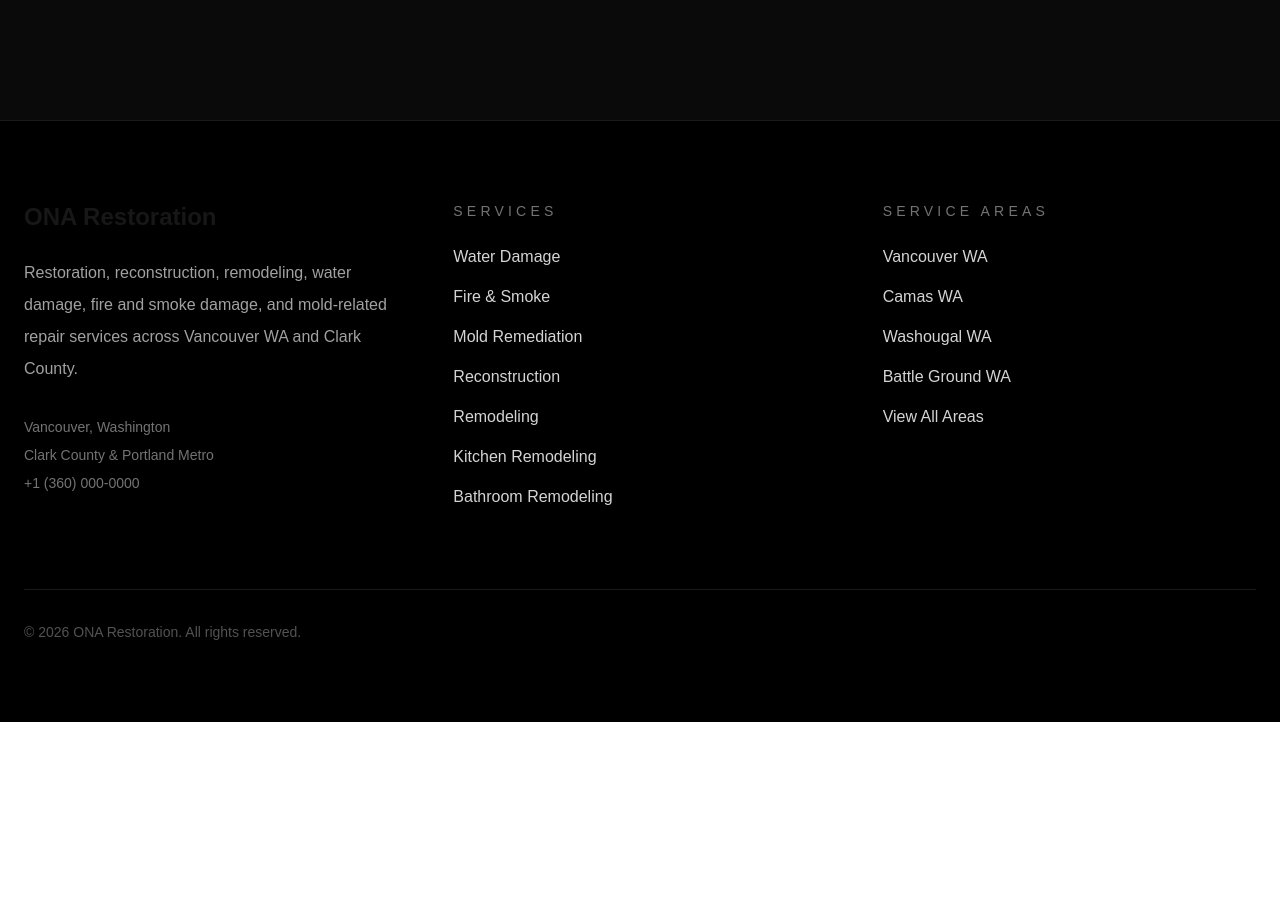
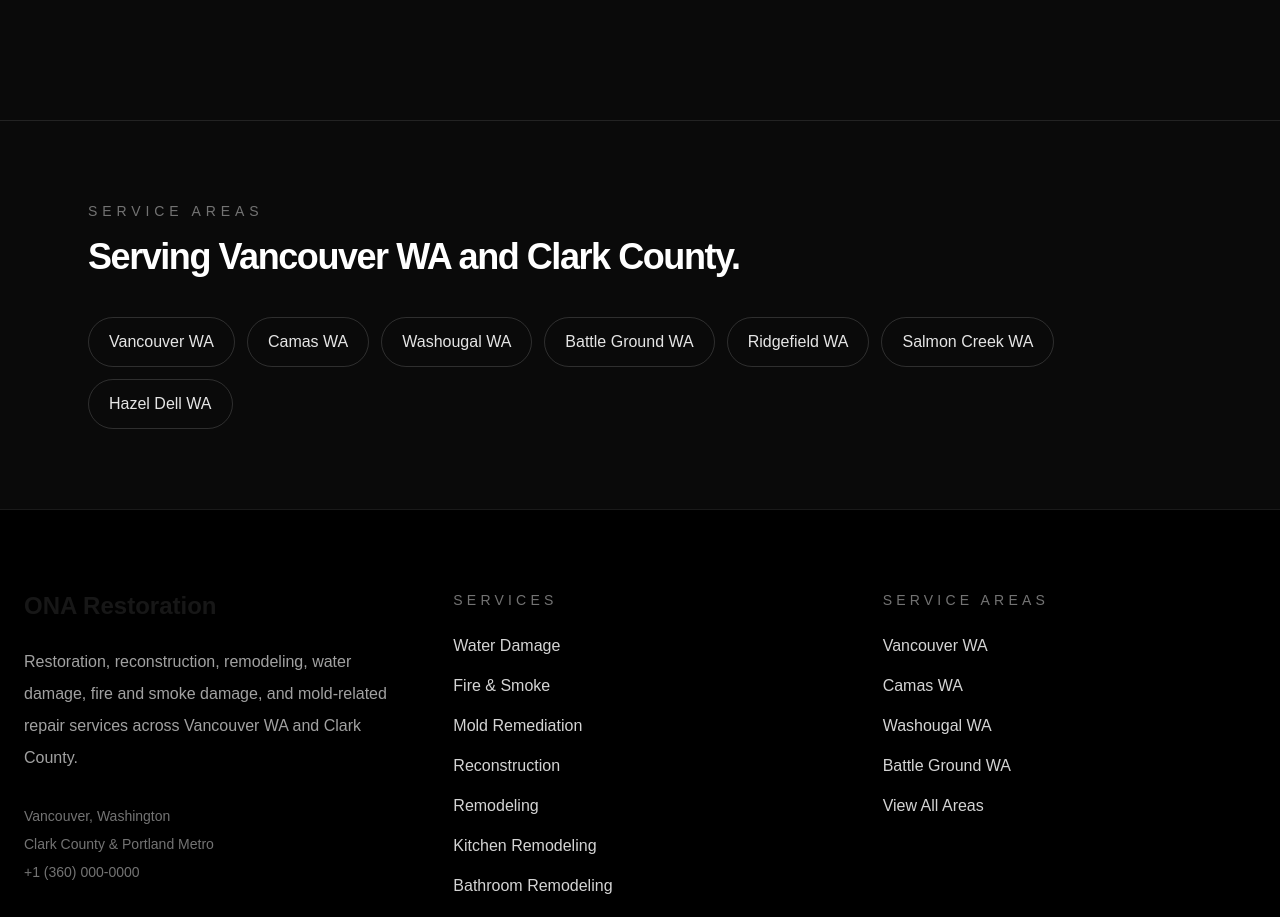
Before and after one commit to dmitzin-web/ona-restore, a Next.js app: page /insurance-claims in a window 1280 px wide. Shown: the part 2640-3557 px from the top of the page. Before the commit the page ends 3362 px from the top, so only its background shows below. Built offline with nearby package versions, Linux system fonts and the light colour scheme.

Commit message:
Improve unique local content on city pages

```diff
--- a/app/bathroom-remodeling/page.tsx
+++ b/app/bathroom-remodeling/page.tsx
@@ -1,3 +1,4 @@
+import ServiceAreasSection from '@/components/ServiceAreasSection'
 import FaqSection from '@/components/FaqSection'
 import FaqSchema from '@/components/FaqSchema'
 import ServiceSchema from '@/components/ServiceSchema'
@@ -134,6 +135,7 @@
         </div>
       </section>
       <FaqSection items={bathroomFaqs} />
+      <ServiceAreasSection />
     </main>
   )
 }
--- a/app/insurance-claims/page.tsx
+++ b/app/insurance-claims/page.tsx
@@ -1,3 +1,4 @@
+import ServiceAreasSection from '@/components/ServiceAreasSection'
 import FaqSchema from '@/components/FaqSchema'
 import FaqSection from '@/components/FaqSection'
 const insuranceClaimFaqs = [
@@ -132,6 +133,7 @@
         </div>
       </section>
       <FaqSection items={insuranceClaimFaqs} />
+      <ServiceAreasSection />
     </main>
   )
 }
--- a/app/kitchen-bathroom-remodeling/page.tsx
+++ b/app/kitchen-bathroom-remodeling/page.tsx
@@ -1,3 +1,4 @@
+import ServiceAreasSection from '@/components/ServiceAreasSection'
 import ServiceSchema from '@/components/ServiceSchema'
 import FaqSchema from '@/components/FaqSchema'
 import FaqSection from '@/components/FaqSection'
@@ -164,6 +165,7 @@
         </div>
       </section>
       <FaqSection items={remodelingFaqs} />
+      <ServiceAreasSection />
     </main>
   )
 }
--- a/app/kitchen-remodeling/page.tsx
+++ b/app/kitchen-remodeling/page.tsx
@@ -1,3 +1,4 @@
+import ServiceAreasSection from '@/components/ServiceAreasSection'
 import FaqSection from '@/components/FaqSection'
 import FaqSchema from '@/components/FaqSchema'
 import ServiceSchema from '@/components/ServiceSchema'
@@ -134,6 +135,7 @@
         </div>
       </section>
       <FaqSection items={kitchenFaqs} />
+      <ServiceAreasSection />
     </main>
   )
 }
--- a/app/restoration/fire-smoke-damage/page.tsx
+++ b/app/restoration/fire-smoke-damage/page.tsx
@@ -1,3 +1,4 @@
+import ServiceAreasSection from '@/components/ServiceAreasSection'
 import FaqSchema from '@/components/FaqSchema'
 import FaqSection from '@/components/FaqSection'
 import ServiceSchema from '@/components/ServiceSchema'
@@ -134,6 +135,7 @@
         </div>
       </section>
       <FaqSection items={fireSmokeFaqs} />
+      <ServiceAreasSection />
     </main>
   )
 }
--- a/app/restoration/mold-remediation/page.tsx
+++ b/app/restoration/mold-remediation/page.tsx
@@ -1,3 +1,4 @@
+import ServiceAreasSection from '@/components/ServiceAreasSection'
 import FaqSchema from '@/components/FaqSchema'
 import FaqSection from '@/components/FaqSection'
 const moldFaqs = [
@@ -127,6 +128,7 @@
         </div>
       </section>
       <FaqSection items={moldFaqs} />
+      <ServiceAreasSection />
     </main>
   )
 }
--- a/app/restoration/reconstruction/page.tsx
+++ b/app/restoration/reconstruction/page.tsx
@@ -1,3 +1,4 @@
+import ServiceAreasSection from '@/components/ServiceAreasSection'
 import FaqSchema from '@/components/FaqSchema'
 import FaqSection from '@/components/FaqSection'
 import ServiceSchema from '@/components/ServiceSchema'
@@ -133,6 +134,7 @@
         </div>
       </section>
       <FaqSection items={reconstructionFaqs} />
+      <ServiceAreasSection />
     </main>
   )
 }
--- a/app/restoration/water-damage/page.tsx
+++ b/app/restoration/water-damage/page.tsx
@@ -1,3 +1,4 @@
+import ServiceAreasSection from '@/components/ServiceAreasSection'
 export const metadata = {
   title: 'Water Damage Restoration in Vancouver WA | ONA Restoration',
   description:
@@ -111,6 +112,7 @@
           </section>
         </div>
       </section>
+      <ServiceAreasSection />
     </main>
   )
 }
--- /dev/null
+++ b/components/ServiceAreasSection.tsx
@@ -0,0 +1,37 @@
+const areas = [
+  { name: 'Vancouver WA', href: '/vancouver-wa' },
+  { name: 'Camas WA', href: '/camas-wa' },
+  { name: 'Washougal WA', href: '/washougal-wa' },
+  { name: 'Battle Ground WA', href: '/battle-ground-wa' },
+  { name: 'Ridgefield WA', href: '/ridgefield-wa' },
+  { name: 'Salmon Creek WA', href: '/salmon-creek-wa' },
+  { name: 'Hazel Dell WA', href: '/hazel-dell-wa' },
+]
+
+export default function ServiceAreasSection() {
+  return (
+    <section className="border-t border-white/10">
+      <div className="mx-auto max-w-6xl px-6 py-20">
+        <p className="text-sm uppercase tracking-[0.35em] text-neutral-500">
+          Service Areas
+        </p>
+
+        <h2 className="mt-4 text-4xl font-semibold tracking-[-0.04em]">
+          Serving Vancouver WA and Clark County.
+        </h2>
+
+        <div className="mt-10 flex flex-wrap gap-3">
+          {areas.map((area) => (
+            <a
+              key={area.href}
+              href={area.href}
+              className="rounded-full border border-white/15 px-5 py-3 text-neutral-200 transition hover:border-white/35 hover:text-white"
+            >
+              {area.name}
+            </a>
+          ))}
+        </div>
+      </div>
+    </section>
+  )
+}
```
